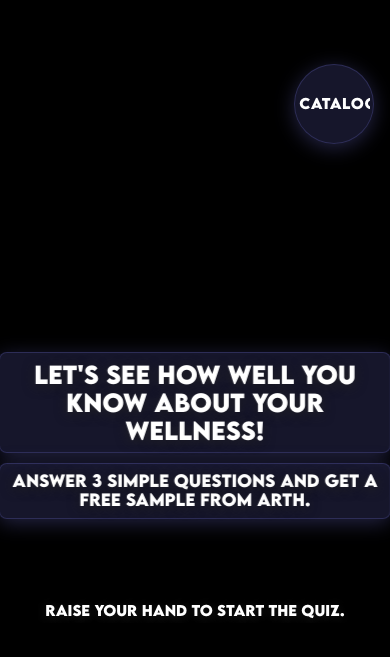
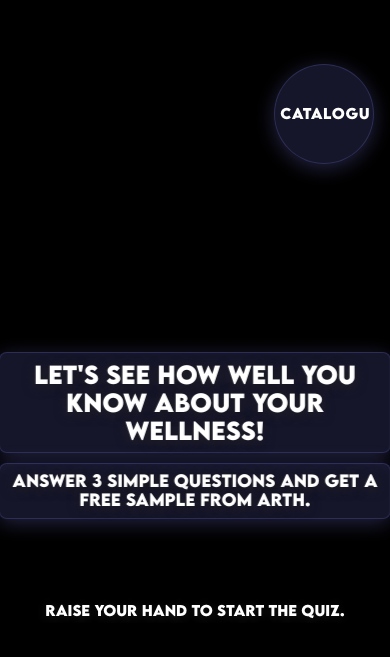
Before and after one commit to emcureparth/AzureStaticWebApp, a plain HTML site: page index.html in a window 390 px wide. Shown: the part 125-782 px from the top of the page. Drawn offline with Linux system fonts and the light colour scheme.

Commit message:
previous change
same

```diff
--- a/final1.css
+++ b/final1.css
@@ -38,8 +38,8 @@ video, canvas {
   -webkit-backdrop-filter: blur(12px);
   border: 1px solid rgba(89, 89, 170, 0.35);
   border-radius: 50%;
-  width: 120px;
-  height: 120px;
+  width: 140px;
+  height: 140px;
   color: white;
   font-weight: bold;
   font-size: 1rem;
@@ -261,8 +261,8 @@ video#screensaverVideo {
 #catalogueBtn {
   font-size: clamp(14px, 2vw, 24px);
   padding: 0;
-  width: clamp(80px, 16vw, 160px);
-  height: clamp(80px, 16vw, 160px);
+  width: clamp(100px, 18vw, 180px);
+  height: clamp(100px, 18vw, 180px);
   display: flex;
   align-items: center;
   justify-content: center;
```
